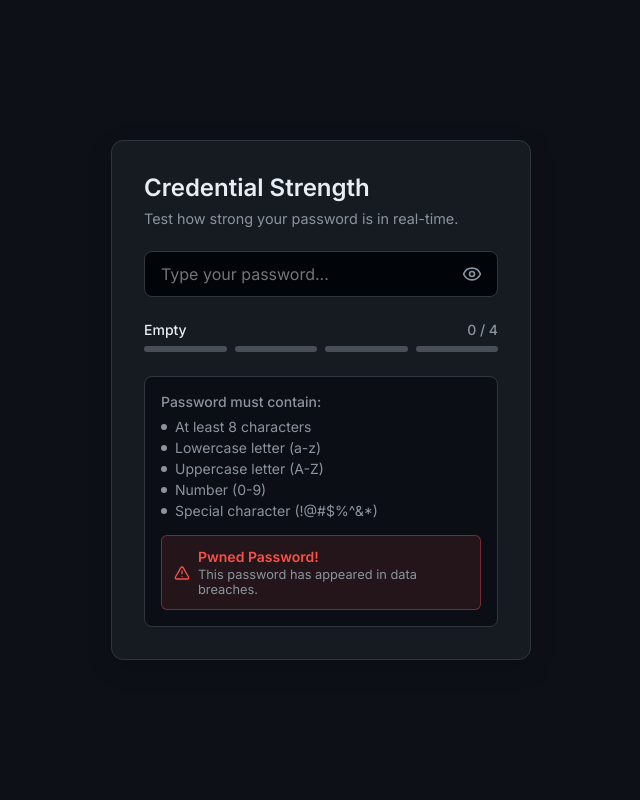
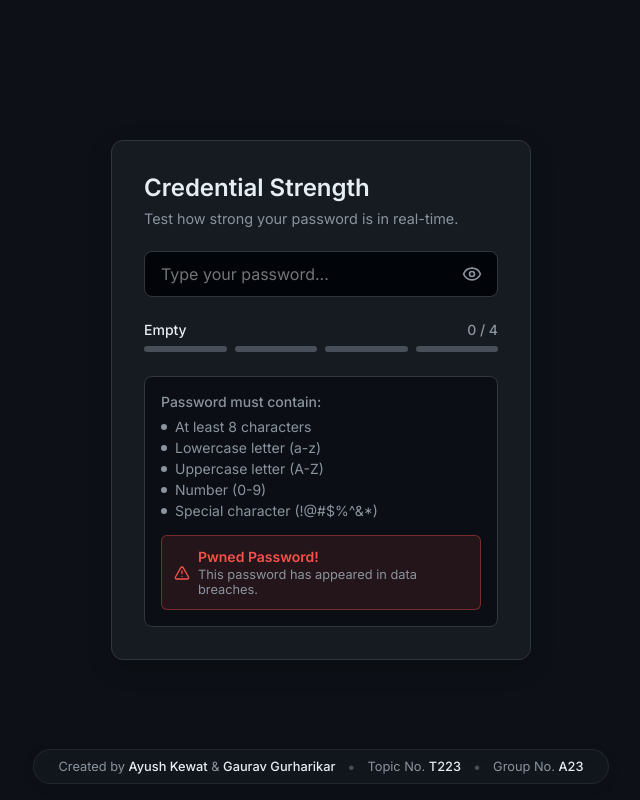
Before and after one commit to Ayushkewat01/Credential-Benchmarking-System, a browser extension: page index.html in a window 1280 px wide. Shown: the whole page, without its empty margins (319-959 px from the left). Drawn offline with Linux system fonts and the light colour scheme.

Commit message:
Add files via upload

```diff
--- a/index.html
+++ b/index.html
@@ -60,15 +60,35 @@
                 <li id="req-special" class="invalid">Special character (!@#$%^&*)</li>
             </ul>
 
-            <div id="breach-status-container" style="display: none; margin-top: 1rem; padding: 0.75rem; border-radius: 6px; font-size: 0.875rem; display: flex; align-items: center; gap: 0.5rem; background-color: rgba(248, 81, 73, 0.1); border: 1px solid rgba(248, 81, 73, 0.4); color: var(--text-primary);">
-                <svg xmlns="http://www.w3.org/2000/svg" width="16" height="16" viewBox="0 0 24 24" fill="none" stroke="var(--strength-1)" stroke-width="2" stroke-linecap="round" stroke-linejoin="round" class="lucide lucide-alert-triangle"><path d="m21.73 18-8-14a2 2 0 0 0-3.48 0l-8 14A2 2 0 0 0 4 21h16a2 2 0 0 0 1.73-3Z"/><path d="M12 9v4"/><path d="M12 17h.01"/></svg>
+            <div id="breach-status-container"
+                style="display: none; margin-top: 1rem; padding: 0.75rem; border-radius: 6px; font-size: 0.875rem; display: flex; align-items: center; gap: 0.5rem; background-color: rgba(248, 81, 73, 0.1); border: 1px solid rgba(248, 81, 73, 0.4); color: var(--text-primary);">
+                <svg xmlns="http://www.w3.org/2000/svg" width="16" height="16" viewBox="0 0 24 24" fill="none"
+                    stroke="var(--strength-1)" stroke-width="2" stroke-linecap="round" stroke-linejoin="round"
+                    class="lucide lucide-alert-triangle">
+                    <path d="m21.73 18-8-14a2 2 0 0 0-3.48 0l-8 14A2 2 0 0 0 4 21h16a2 2 0 0 0 1.73-3Z" />
+                    <path d="M12 9v4" />
+                    <path d="M12 17h.01" />
+                </svg>
                 <div style="flex:1;">
                     <span style="font-weight: 600; color: var(--strength-1);">Pwned Password!</span>
-                    <span id="breach-status-text" style="display: block; color: var(--text-secondary); font-size: 0.8rem; margin-top: 2px;">This password has appeared in data breaches.</span>
+                    <span id="breach-status-text"
+                        style="display: block; color: var(--text-secondary); font-size: 0.8rem; margin-top: 2px;">This
+                        password has appeared in data breaches.</span>
                 </div>
             </div>
         </div>
     </div>
+
+    <footer class="app-footer">
+        <div class="footer-content">
+            <span class="creators">Created by <strong>Ayush Kewat</strong> & <strong>Gaurav Gurharikar</strong></span>
+            <span class="divider">•</span>
+            <span class="details">Topic No. <strong>T223</strong></span>
+            <span class="divider">•</span>
+            <span class="details">Group No. <strong>A23</strong></span>
+        </div>
+    </footer>
+
     <script src="index.js"></script>
 </body>
 
--- a/style.css
+++ b/style.css
@@ -209,3 +209,64 @@ li.valid::before {
 .breach-alert-active {
     animation: popIn 0.3s cubic-bezier(0.175, 0.885, 0.32, 1.275) forwards;
 }
+
+/* Footer Styles */
+.app-footer {
+    position: absolute;
+    bottom: 0;
+    left: 0;
+    width: 100%;
+    padding: 1rem 0;
+    background: linear-gradient(to top, rgba(13, 17, 23, 1) 0%, rgba(13, 17, 23, 0) 100%);
+    display: flex;
+    justify-content: center;
+    align-items: center;
+    z-index: 10;
+}
+
+.footer-content {
+    display: flex;
+    align-items: center;
+    gap: 0.75rem;
+    padding: 0.5rem 1.5rem;
+    border-radius: 9999px;
+    background-color: rgba(22, 27, 34, 0.6);
+    border: 1px solid rgba(48, 54, 61, 0.5);
+    backdrop-filter: blur(8px);
+    -webkit-backdrop-filter: blur(8px);
+    color: var(--text-secondary);
+    font-size: 0.8rem;
+    box-shadow: 0 4px 12px rgba(0, 0, 0, 0.1);
+    transition: all 0.3s ease;
+}
+
+.footer-content:hover {
+    border-color: var(--border-color);
+    background-color: rgba(22, 27, 34, 0.8);
+    box-shadow: 0 6px 16px rgba(0, 0, 0, 0.2);
+}
+
+.footer-content strong {
+    color: var(--text-primary);
+    font-weight: 500;
+}
+
+.footer-content .divider {
+    color: var(--strength-0);
+    font-size: 0.9rem;
+}
+
+/* Responsive Footer */
+@media (max-width: 600px) {
+    .footer-content {
+        flex-direction: column;
+        gap: 0.25rem;
+        padding: 0.75rem 1.5rem;
+        text-align: center;
+        border-radius: 12px;
+    }
+
+    .footer-content .divider {
+        display: none;
+    }
+}
```
